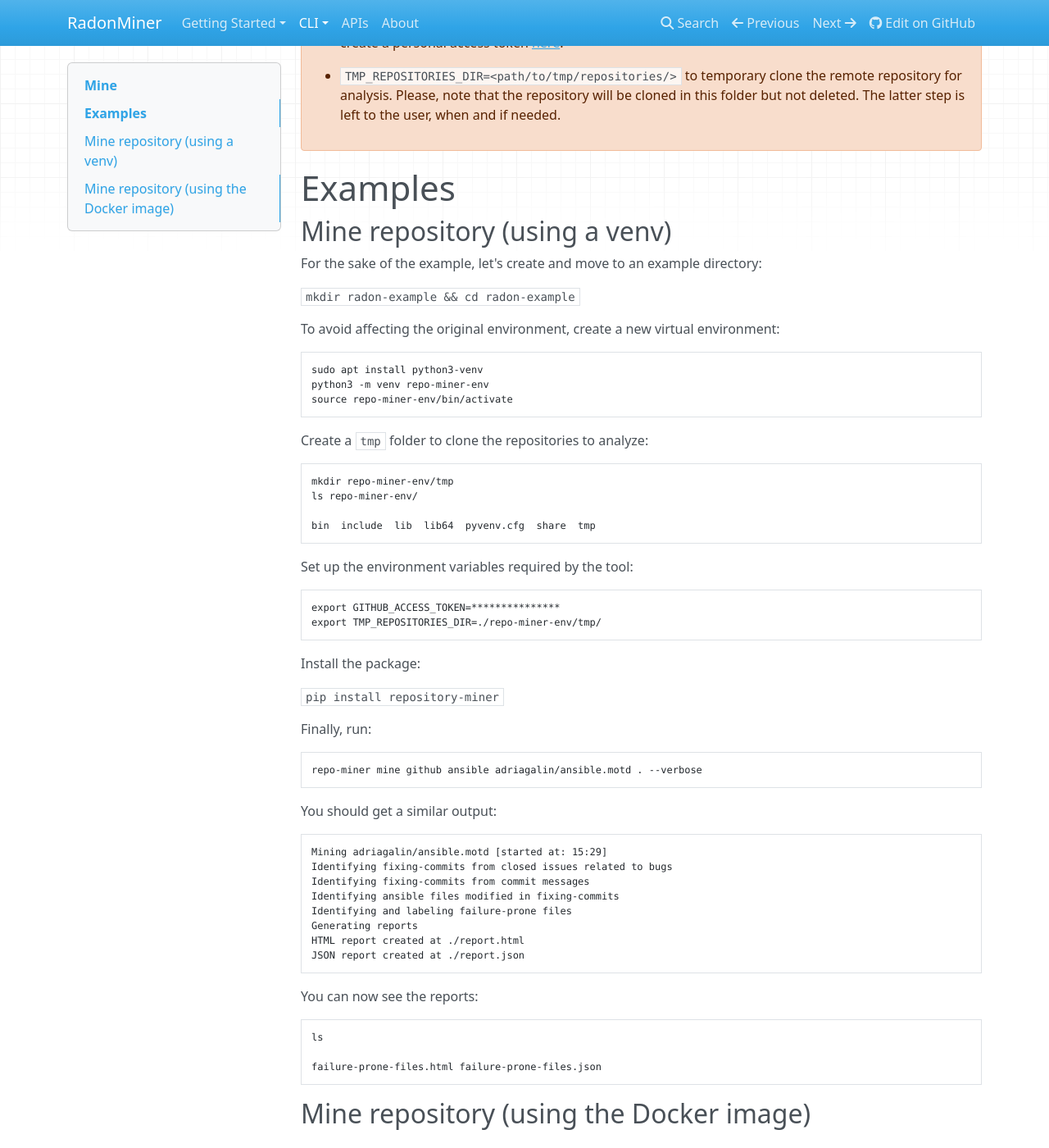
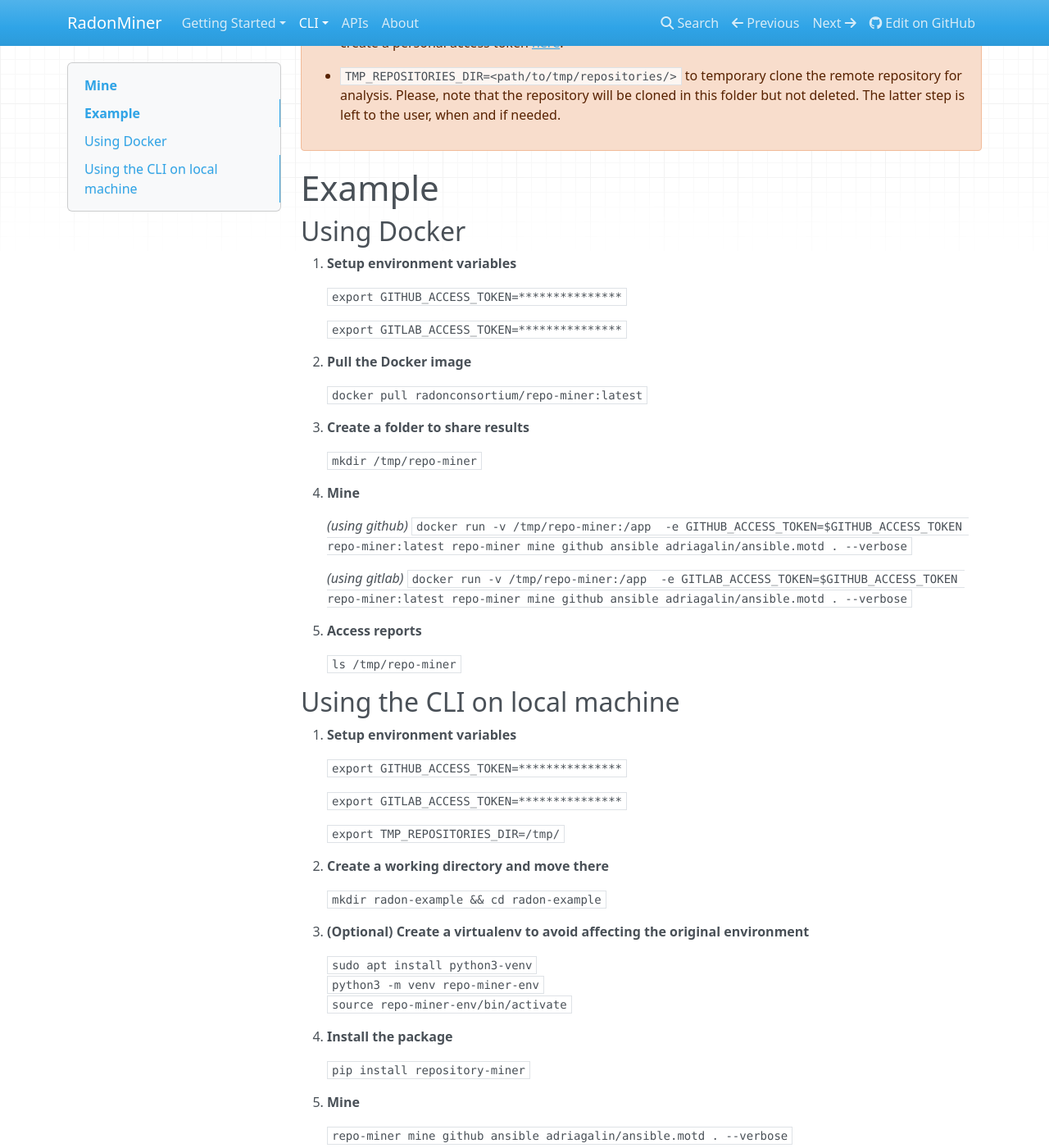
Before and after one commit to radon-h2020/radon-repository-miner, an MkDocs documentation site: the page built from docs/cli/mine.md, in a window 1280 px wide and 1400 px high, scrolled down 780 px. Shown: the whole window at 82% size. Built offline with MkDocs 1.6.1, drawn with Linux system fonts in a browser that asks for light colours; nearby versions of some CDN libraries; some of the changed text lies outside the part shown.

Commit message:
updated examples in docs

````diff
--- a/docs/cli/mine.md
+++ b/docs/cli/mine.md
@@ -39,48 +39,73 @@ optional arguments:
 
 
 
-# Examples
+# Example
 
-## Mine repository (using a venv)
-For the sake of the example, let's create and move to an example directory:
+## Using Docker
 
-`mkdir radon-example && cd radon-example`
+1. **Setup environment variables**
 
-To avoid affecting the original environment, create a new virtual environment:
+    `export GITHUB_ACCESS_TOKEN=***************`
 
-```text
-sudo apt install python3-venv
-python3 -m venv repo-miner-env
-source repo-miner-env/bin/activate
-```
+    `export GITLAB_ACCESS_TOKEN=***************`
 
-Create a `tmp` folder to clone the repositories to analyze:
+2. **Pull the Docker image**
 
-```text
-mkdir repo-miner-env/tmp
-ls repo-miner-env/
+    `docker pull radonconsortium/repo-miner:latest`
 
-bin  include  lib  lib64  pyvenv.cfg  share  tmp
-```
+3. **Create a folder to share results**
 
-Set up the environment variables required by the tool:
+    `mkdir /tmp/repo-miner`
 
-```text
-export GITHUB_ACCESS_TOKEN=***************
-export TMP_REPOSITORIES_DIR=./repo-miner-env/tmp/
-```
+4. **Mine**
 
-Install the package:
+    *(using github)* `docker run -v /tmp/repo-miner:/app  -e GITHUB_ACCESS_TOKEN=$GITHUB_ACCESS_TOKEN repo-miner:latest repo-miner mine github ansible adriagalin/ansible.motd . --verbose`
 
-`pip install repository-miner`
+    *(using gitlab)* `docker run -v /tmp/repo-miner:/app  -e GITLAB_ACCESS_TOKEN=$GITHUB_ACCESS_TOKEN repo-miner:latest repo-miner mine github ansible adriagalin/ansible.motd . --verbose`
 
-Finally, run:
+5. **Access reports**
 
-```text
-repo-miner mine github ansible adriagalin/ansible.motd . --verbose
-```
+    `ls /tmp/repo-miner`
 
-You should get a similar output:
+
+
+
+## Using the CLI on local machine
+
+1. **Setup environment variables**
+
+    `export GITHUB_ACCESS_TOKEN=***************`
+
+    `export GITLAB_ACCESS_TOKEN=***************`
+
+    `export TMP_REPOSITORIES_DIR=/tmp/`
+
+2. **Create a working directory and move there**
+
+    `mkdir radon-example && cd radon-example`
+
+3. **(Optional) Create a virtualenv to avoid affecting the original environment**
+
+    `sudo apt install python3-venv`<br>
+    `python3 -m venv repo-miner-env`<br>
+    `source repo-miner-env/bin/activate`
+
+4. **Install the package**
+
+    `pip install repository-miner`
+
+5. **Mine**
+
+    `repo-miner mine github ansible adriagalin/ansible.motd . --verbose`
+
+6. **Access reports**
+
+    `ls .` (Recall the working directory is `radon-example`)
+
+
+---
+
+In both cases you should get a similar output:
 
 ```text
 Mining adriagalin/ansible.motd [started at: 15:29]
@@ -89,16 +114,6 @@ Identifying fixing-commits from commit messages
 Identifying ansible files modified in fixing-commits
 Identifying and labeling failure-prone files
 Generating reports
-HTML report created at ./report.html
-JSON report created at ./report.json
+HTML report created at ./failure-prone-files.html
+JSON report created at ./failure-prone-files.json
 ```
-
-You can now see the reports:
-
-```text
-ls
-
-failure-prone-files.html failure-prone-files.json
-```
-
-## Mine repository (using the Docker image)
````
Also changed, not shown: README.md (+3 -3 lines), docs/cli/metrics.md (+42 -8 lines).
